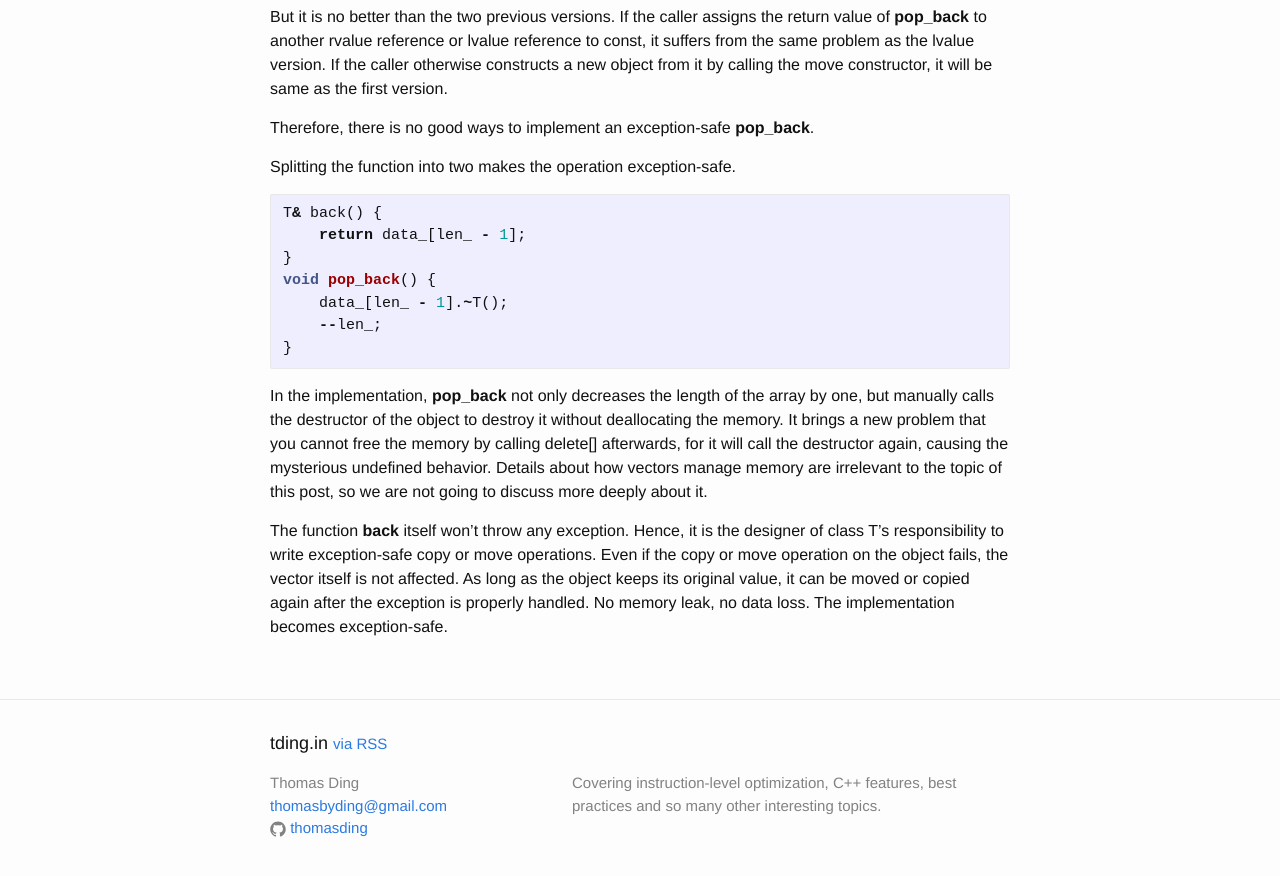
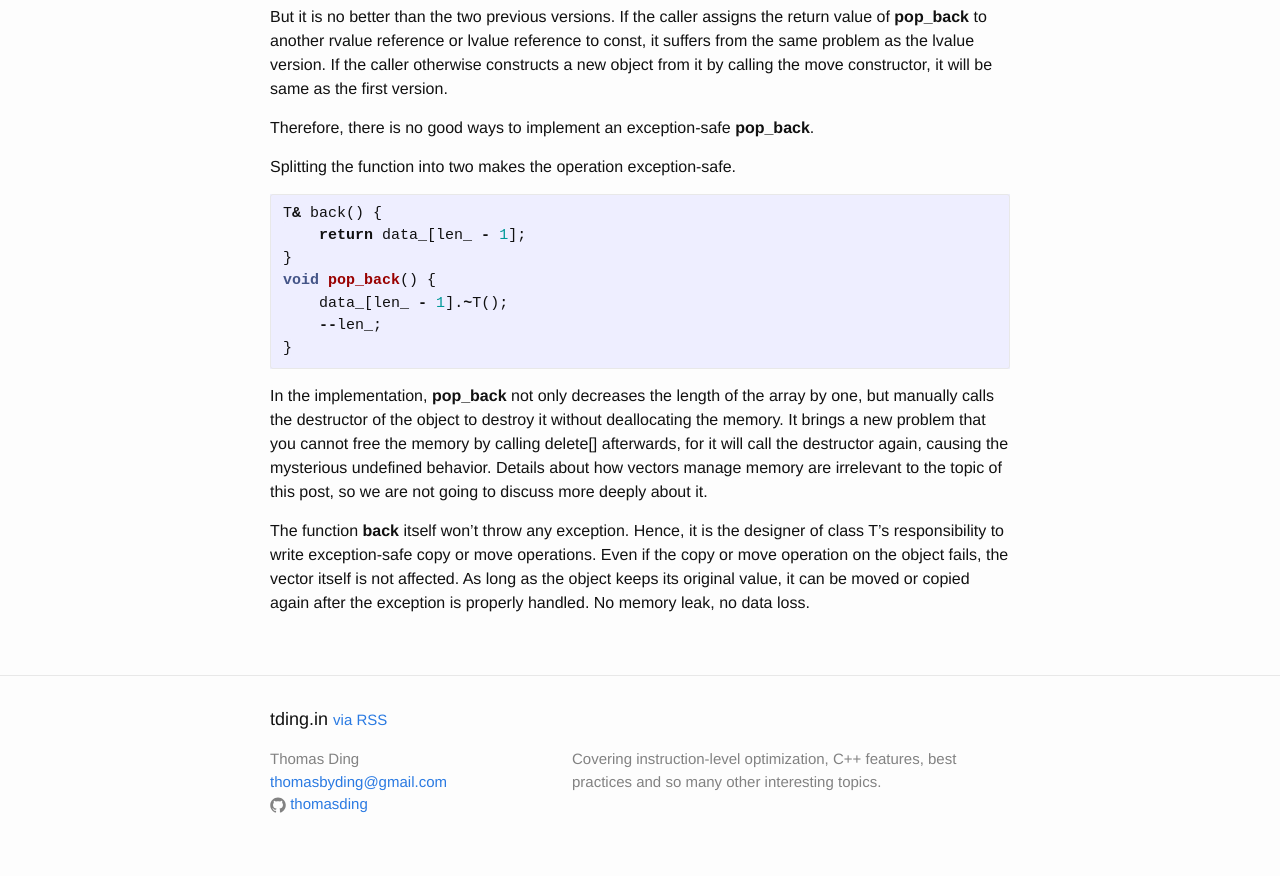
Before and after one commit to thomasding/blog, a Jekyll site: the page built from _posts/2016-10-21-vector-and-pop_back.md, in a window 1280 px wide and 900 px high, scrolled down 1229 px. Shown: the top 876 px of the window. Built offline with Jekyll 4.4.1, drawn with Linux system fonts in a browser that asks for light colours; comment, search, counter and statistics services are not loaded.

Commit message:
Small modif

```diff
--- a/_posts/2016-10-21-vector-and-pop_back.md
+++ b/_posts/2016-10-21-vector-and-pop_back.md
@@ -96,4 +96,4 @@ designer of class T's responsibility to write exception-safe copy or move
 operations. Even if the copy or move operation on the object fails, the vector
 itself is not affected. As long as the object keeps its original value, it can
 be moved or copied again after the exception is properly handled. No memory
-leak, no data loss. The implementation becomes exception-safe.
+leak, no data loss.
```
